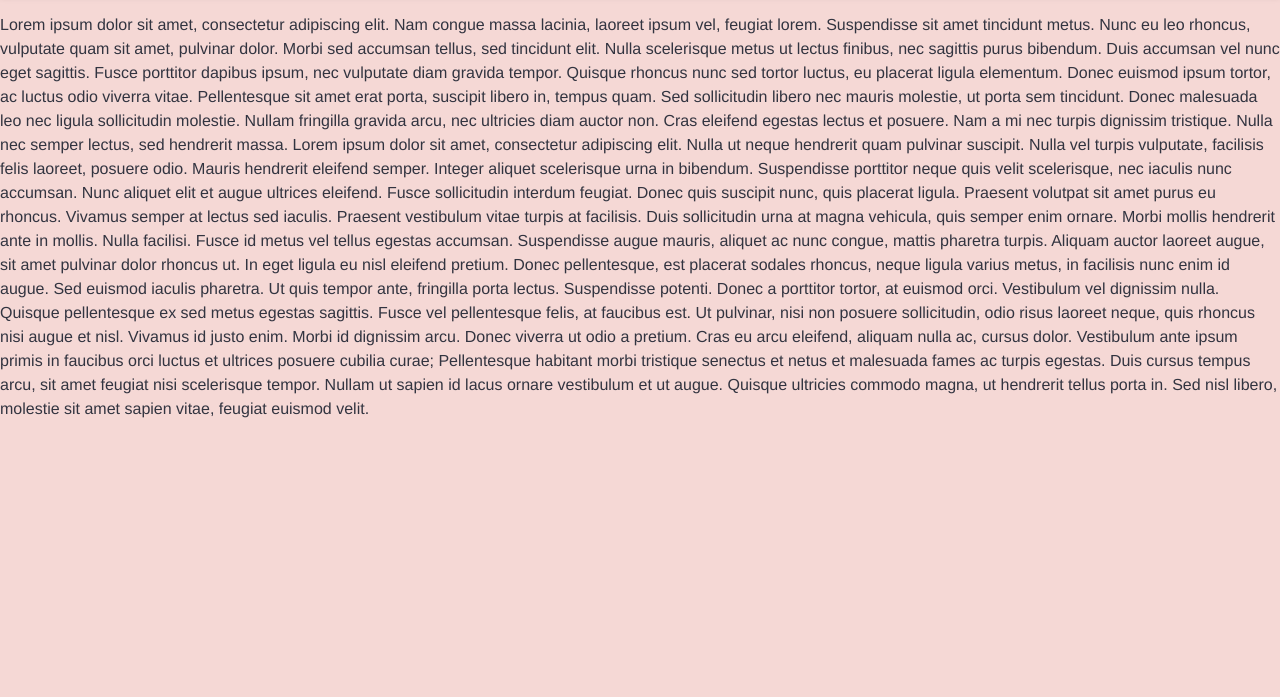
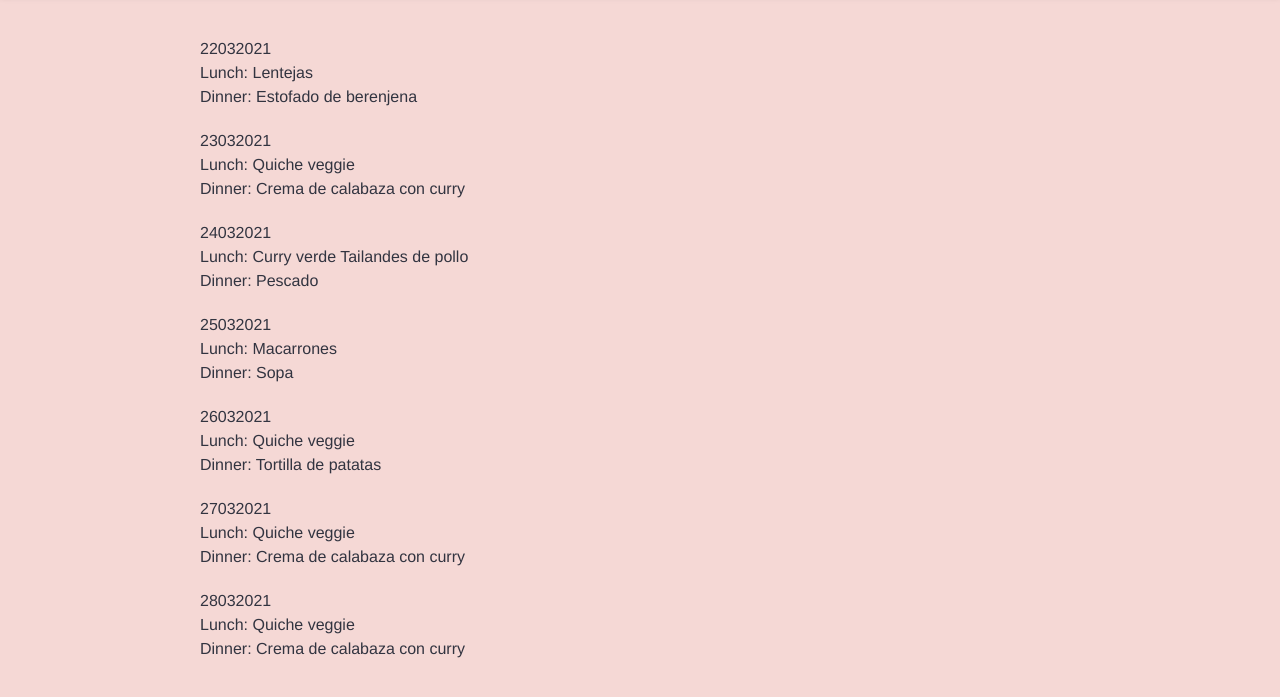
Before and after one commit to aidamanna/kitchenator, a website built with Parcel: page index.html in a window 1280 px wide. Shown: the part 99-796 px from the top of the page. Built offline with nearby package versions, Linux system fonts and the light colour scheme.

Commit message:
add page container

```diff
--- a/index.html
+++ b/index.html
@@ -26,44 +26,11 @@
         </div>
     </header>
     <main class="main">
-        <p>
-            Lorem ipsum dolor sit amet, consectetur adipiscing elit. Nam congue massa lacinia, laoreet ipsum vel,
-            feugiat lorem. Suspendisse sit amet tincidunt metus. Nunc eu leo rhoncus, vulputate quam sit amet, pulvinar
-            dolor. Morbi sed accumsan tellus, sed tincidunt elit. Nulla scelerisque metus ut lectus finibus, nec
-            sagittis purus bibendum. Duis accumsan vel nunc eget sagittis. Fusce porttitor dapibus ipsum, nec vulputate
-            diam gravida tempor. Quisque rhoncus nunc sed tortor luctus, eu placerat ligula elementum. Donec euismod
-            ipsum tortor, ac luctus odio viverra vitae. Pellentesque sit amet erat porta, suscipit libero in, tempus
-            quam.
+        <div class="main-wrapper">
 
-            Sed sollicitudin libero nec mauris molestie, ut porta sem tincidunt. Donec malesuada leo nec ligula
-            sollicitudin molestie. Nullam fringilla gravida arcu, nec ultricies diam auctor non. Cras eleifend egestas
-            lectus et posuere. Nam a mi nec turpis dignissim tristique. Nulla nec semper lectus, sed hendrerit massa.
-            Lorem ipsum dolor sit amet, consectetur adipiscing elit. Nulla ut neque hendrerit quam pulvinar suscipit.
-            Nulla vel turpis vulputate, facilisis felis laoreet, posuere odio. Mauris hendrerit eleifend semper. Integer
-            aliquet scelerisque urna in bibendum.
-
-            Suspendisse porttitor neque quis velit scelerisque, nec iaculis nunc accumsan. Nunc aliquet elit et augue
-            ultrices eleifend. Fusce sollicitudin interdum feugiat. Donec quis suscipit nunc, quis placerat ligula.
-            Praesent volutpat sit amet purus eu rhoncus. Vivamus semper at lectus sed iaculis. Praesent vestibulum vitae
-            turpis at facilisis. Duis sollicitudin urna at magna vehicula, quis semper enim ornare. Morbi mollis
-            hendrerit ante in mollis. Nulla facilisi. Fusce id metus vel tellus egestas accumsan. Suspendisse augue
-            mauris, aliquet ac nunc congue, mattis pharetra turpis. Aliquam auctor laoreet augue, sit amet pulvinar
-            dolor rhoncus ut. In eget ligula eu nisl eleifend pretium. Donec pellentesque, est placerat sodales rhoncus,
-            neque ligula varius metus, in facilisis nunc enim id augue. Sed euismod iaculis pharetra.
-
-            Ut quis tempor ante, fringilla porta lectus. Suspendisse potenti. Donec a porttitor tortor, at euismod orci.
-            Vestibulum vel dignissim nulla. Quisque pellentesque ex sed metus egestas sagittis. Fusce vel pellentesque
-            felis, at faucibus est. Ut pulvinar, nisi non posuere sollicitudin, odio risus laoreet neque, quis rhoncus
-            nisi augue et nisl. Vivamus id justo enim. Morbi id dignissim arcu.
-
-            Donec viverra ut odio a pretium. Cras eu arcu eleifend, aliquam nulla ac, cursus dolor. Vestibulum ante
-            ipsum primis in faucibus orci luctus et ultrices posuere cubilia curae; Pellentesque habitant morbi
-            tristique senectus et netus et malesuada fames ac turpis egestas. Duis cursus tempus arcu, sit amet feugiat
-            nisi scelerisque tempor. Nullam ut sapien id lacus ornare vestibulum et ut augue. Quisque ultricies commodo
-            magna, ut hendrerit tellus porta in. Sed nisl libero, molestie sit amet sapien vitae, feugiat euismod velit.
-        </p>
+        </div>
     </main>
-    <script src="./index.js"></script>
+    <script src="./index.js" type="module"></script>
 </body>
 
 </html>
--- a/index.js
+++ b/index.js
@@ -1 +1,25 @@
-console.log("it works!");
+import * as menuRespository from './menuRepository';
+
+const mainElement = document.querySelector('.main-wrapper');
+
+
+const menuItemsElement = menuRespository.get().map( dailyMenu  =>
+    `<li>
+    <div class="weekly-meny-day">${dailyMenu.day}<div>
+    <div class="weekly-menu-meal">Lunch:
+        <a href="${dailyMenu.lunch.link}">${dailyMenu.lunch.title}</a>
+    </div>
+    <div class="weekly-menu-meal">Dinner:
+        <a href="${dailyMenu.dinner.link}">${dailyMenu.dinner.title}</a>
+    </div>
+    </li>`).join('');
+
+
+const menuListElement = document.createElement('ul');
+menuListElement.classList.add("weekly-menu-list")
+menuListElement.innerHTML = menuItemsElement;
+
+
+console.log(menuListElement);
+
+mainElement.appendChild(menuListElement);
--- /dev/null
+++ b/menuRepository.js
@@ -0,0 +1,83 @@
+const menu = [
+    {
+        "day": "22032021",
+        "lunch": {
+            "title": "Lentejas",
+            "link": ""
+        },
+        "dinner": {
+            "title": "Estofado de berenjena",
+            "link": ""
+        }
+    },
+    {
+        "day": "23032021",
+        "lunch": {
+            "title": "Quiche veggie",
+            "link": ""
+        },
+        "dinner": {
+            "title": "Crema de calabaza con curry",
+            "link": ""
+        }
+    },
+    {
+        "day": "24032021",
+        "lunch": {
+            "title": "Curry verde Tailandes de pollo",
+            "link": ""
+        },
+        "dinner": {
+            "title": "Pescado",
+            "link": ""
+        }
+    },
+    {
+        "day": "25032021",
+        "lunch": {
+            "title": "Macarrones",
+            "link": ""
+        },
+        "dinner": {
+            "title": "Sopa",
+            "link": ""
+        }
+    },
+    {
+        "day": "26032021",
+        "lunch": {
+            "title": "Quiche veggie",
+            "link": ""
+        },
+        "dinner": {
+            "title": "Tortilla de patatas",
+            "link": ""
+        }
+    },
+    {
+        "day": "27032021",
+        "lunch": {
+            "title": "Quiche veggie",
+            "link": ""
+        },
+        "dinner": {
+            "title": "Crema de calabaza con curry",
+            "link": ""
+        }
+    },
+    {
+        "day": "28032021",
+        "lunch": {
+            "title": "Quiche veggie",
+            "link": ""
+        },
+        "dinner": {
+            "title": "Crema de calabaza con curry",
+            "link": ""
+        }
+    }
+]
+
+export function get() {
+    return menu;
+}
--- a/style.css
+++ b/style.css
@@ -13,6 +13,20 @@
 
 * {
     box-sizing: border-box;
+}
+
+ul {
+    list-style-type: none;
+    padding: 0;
+    margin: 0;
+    margin-block-start: 0;
+    margin-block-end: 0;
+    padding-inline-start: 0;
+}
+
+a {
+    color: var(--gray);
+    text-decoration: none;
 }
 
 html,
@@ -74,7 +88,6 @@ body {
 }
 
 .navigation ul {
-    padding: 0;
     margin: 1.6em 0 0;
     text-align: center;
 }
@@ -96,4 +109,24 @@ body {
 
 .main {
     overflow-y: scroll;
+    display: flex;
+    flex-grow: 1;
 }
+
+.main-wrapper {
+    width: 960px;
+    max-width: 100%;
+    padding: 40px;
+    margin: 0 auto;
+}
+
+.weekly-menu-list {
+    display: grid;
+    grid-template-rows: repeat;
+    grid-row-gap: 20px;
+}
+
+.weekly-menu-list li{
+    display: flex;
+    border-radius: 8px;
+}
```
Also changed, not shown: menu.json (deleted, +0 -86 lines).
